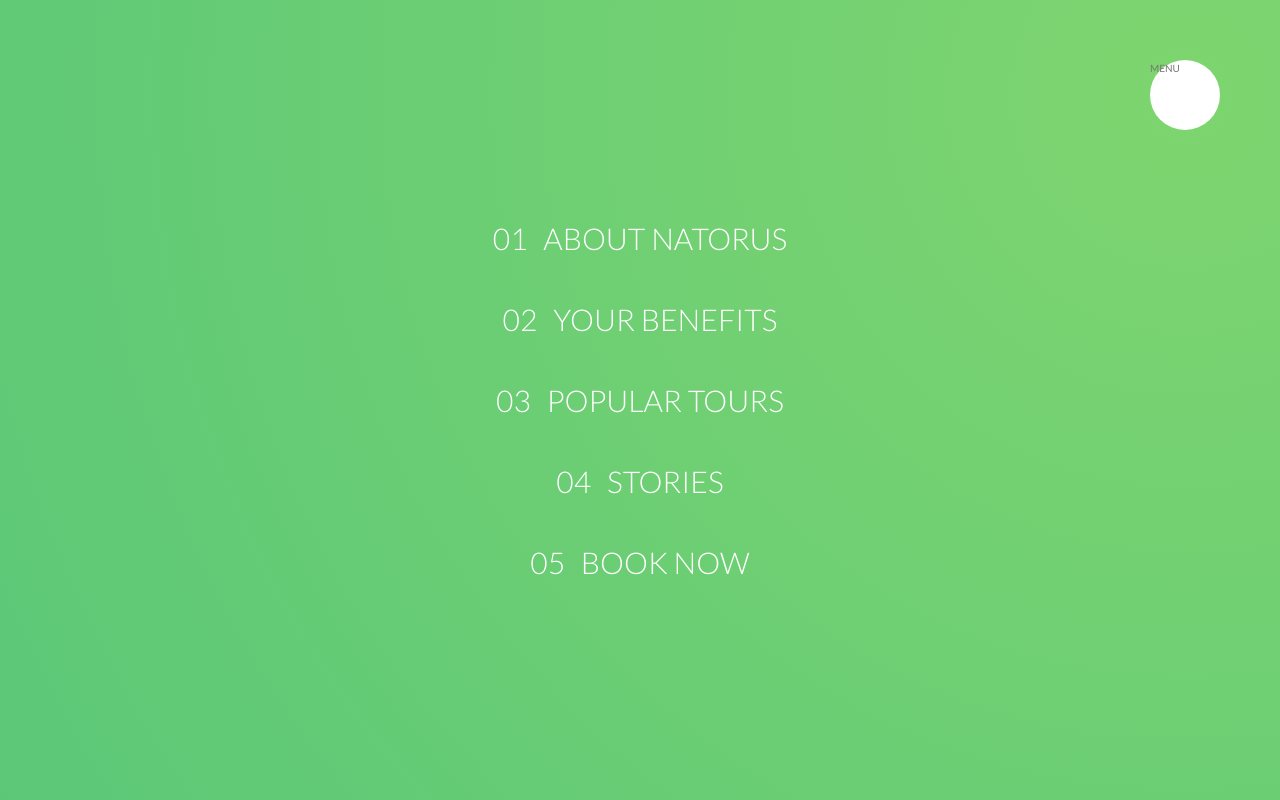
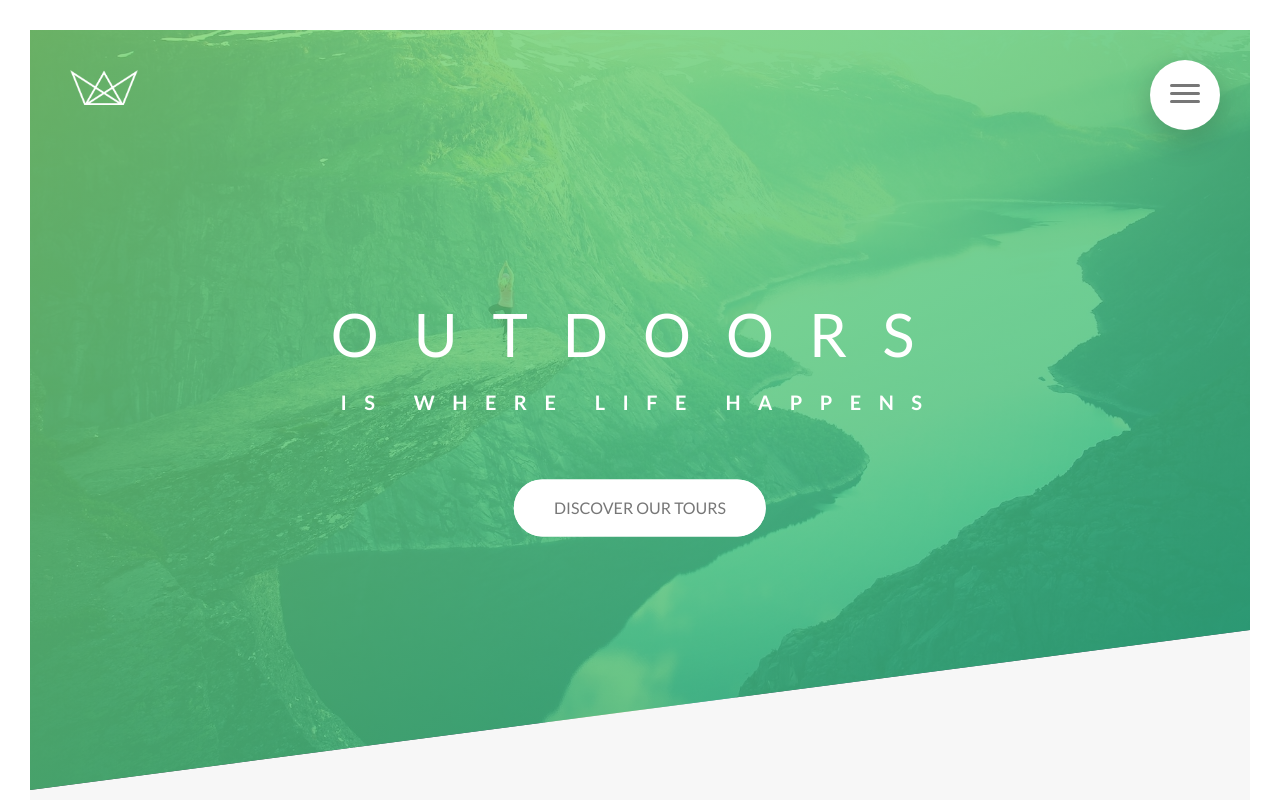
Before and after one commit to HarreyCartwright/Naturous-project, a website: page src/index.html in a window 1280 px wide. Shown: the top 800 px of the page. Drawn offline with nearby package versions, Linux system fonts and the light colour scheme; files that its build step writes are made by us from their sources; files whose address does not match are found by name.

Commit message:
"Animated menu icon is done"

```diff
--- a/src/index.html
+++ b/src/index.html
@@ -17,8 +17,10 @@
 <body>
 
     <div class="navigation">
-        <input type="checkbox" id="navi-toggle" class="naviagation__checkbox">
-        <label for="navi-toggle" class="navigation__button">MENU</label>
+        <input type="checkbox" id="navi-toggle" class="navigation__checkbox">
+        <label for="navi-toggle" class="navigation__button">
+            <span class="navigation__icon">&nbsp;</span>
+        </label>
 
         <div class="navigation__background">
             &nbsp;
--- a/src/sass/layout/__navigation.scss
+++ b/src/sass/layout/__navigation.scss
@@ -12,6 +12,9 @@
     top: 6rem;
     right: 6rem;
     z-index: 200;
+    text-align: center;
+    box-shadow: 0 1rem 3rem rgba($color-black, 0.2);
+    cursor: pointer;
   }
 
   &__background{
@@ -23,16 +26,19 @@
       right: 6.5rem;
       background-image: radial-gradient($color-primary-light, $color-primary-dark);
       z-index: 100;
-      transform: scale(80);
+      transition: transform .8s cubic-bezier(0.86, 0, 0.07, 1);
   }
 
   &__nav {
     height: 100vh;
-    width: 100%;
     position: fixed;
     top: 0;
     right: 0;
     z-index: 100;
+    opacity: 0;
+    width: 0;
+
+    transition: all 0.8s;
   }
 
   &__list {
@@ -57,6 +63,10 @@
         background-size: 250%;
         transition: all .4s;
         display: inline-block;
+
+        span {
+            margin-right: 1rem;
+        }
     }
 
     &:hover, &:active {
@@ -64,9 +74,76 @@
         color: $color-primary-light;
         transform: translateX(1rem);
     }
-    span {
-        margin-right: 1rem;
-        display: inline-block;
+  }
+
+   //FUNCTIONALITY
+
+    &__checkbox:checked ~ &__background {
+        transform: scale(100);
     }
-  }
+
+    &__checkbox:checked ~ &__nav {
+        opacity: 1;
+        width: 100%;
+    }
+
+    &__checkbox:checked ~ &__icon {
+        display: none;
+        width: 0;
+        opacity: 0;
+    }
+
+    // ICON
+
+    &__icon {
+        position: relative;
+        margin-top: 3.2rem;
+        &,
+        &::before,
+        &::after {
+            border-radius: 10px;
+            display: inline-block;
+            width: 3rem;
+            height: 3px;
+            background-color:$color-grey-dark;
+        }
+
+        &::before,
+        &::after {
+            content: "";
+            position: absolute;
+            left: 0;
+            transition: all .2s;
+        }
+
+        &::before {
+            top: .8rem;
+        }
+
+        &::after {
+            top: -.8rem;
+        }
+    }
+
+    &__button:hover &__icon::before {
+        top: 1rem;
+    }
+
+    &__button:hover &__icon::after {
+        top: -1rem;
+    }
+
+    &__checkbox:checked + &__button &__icon {
+        background-color: transparent;
+    }
+
+    &__checkbox:checked + &__button &__icon::before {
+        transform: rotate(135deg);
+        top: 0;
+    }
+
+    &__checkbox:checked + &__button &__icon::after {
+        transform: rotate(-135deg);
+        top: 0;
+    }
 }
```
Also changed, not shown: dest/index.html (+4 -2 lines), dest/css/main.css, src/sass/main.scss (line endings or trailing spaces).
